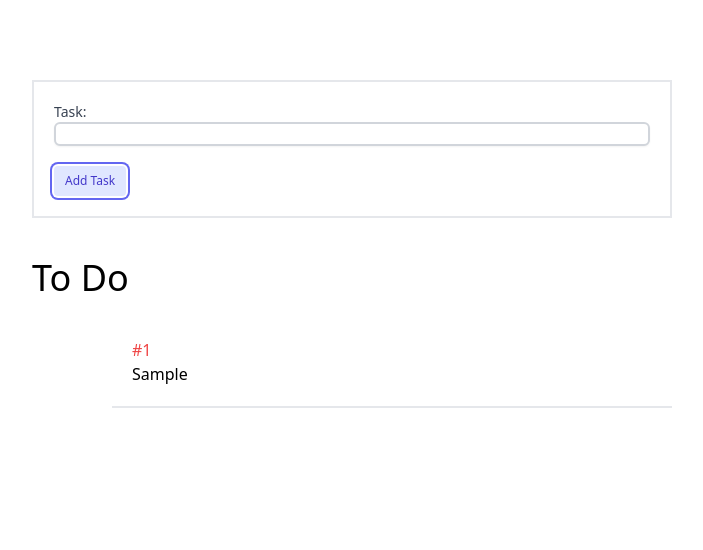
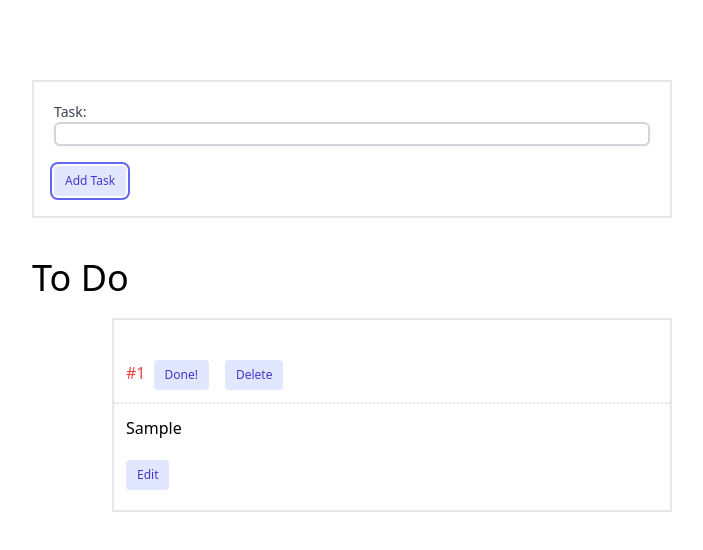
Before and after one commit to jdklueber/todolist_demo, a React (Create React App) app: page / in a window 1280 px wide. Both pictures are taken after typing "Sample" into the empty fields and a click on the button "Add Task". Shown: the top 550 px of the page, without its empty margins (288-991 px from the left). Built offline with nearby package versions, Linux system fonts and the light colour scheme.

Commit message:
Added edit and delete functionality

```diff
--- a/src/App.js
+++ b/src/App.js
@@ -5,26 +5,47 @@ import {useState} from "react";
 function App() {
     const [taskList, setTaskList] = useState([]);
     const [taskInput, setTaskInput] = useState("");
+    const [nextId, setNextId] = useState(1);
 
-    const updateTaskList = () => {
+    const addATask = () => {
         const newTaskList = [...taskList];  //Copy the original state
         const task = {
-            id: taskList.length + 1, //THIS IS VERY LAZY! Be careful if the list shrinks, ID's can repeat!
+            id: nextId,
             desc: taskInput,
             isDone: false
         }
 
         newTaskList.push(task);             //Mutate it
         setTaskList(newTaskList);           //Store it
-        setTaskInput("");             //Store the other bit
+        setTaskInput("");             //Reset the task inputter
+        setNextId(nextId + 1);        //Increment the next ID
+    }
+
+    const updateTaskList = (updatedTask) => {
+        const newTaskList = [...taskList];
+        for (let i = 0; i < newTaskList.length; i++) {
+            if (newTaskList[i].id === updatedTask.id ) {
+                newTaskList[i] = updatedTask;
+                break;
+            }
+        }
+
+        setTaskList(newTaskList);
+    }
+
+    const deleteTask = (task) => {
+        const newTaskList = taskList.filter( e => e.id !== task.id);
+        setTaskList(newTaskList);
     }
 
   return (
     <div>
        <TaskInput value={taskInput}
                   onChange={(e) => {setTaskInput(e.currentTarget.value)}}
-                  updateTaskList={updateTaskList}/>
-        <TaskList taskList={taskList}/>
+                  buttonAction={addATask}
+                  label={"Add Task"}
+       />
+        <TaskList taskList={taskList} updateTaskList={updateTaskList} deleteTask={deleteTask}/>
     </div>
   );
 }
--- a/src/components/TaskDisplay.jsx
+++ b/src/components/TaskDisplay.jsx
@@ -1,13 +1,52 @@
-import React from "react";
+import React, {useState} from "react";
+import Button from "./Button";
+import TaskInput from "./TaskInput";
 
-function TaskDisplay({task}) {
+function TaskDisplay({task, updateTaskList, deleteTask}) {
+    const [newDescription, setNewDescription] = useState("");
+    const [editMode, setEditMode] = useState(false);
+
     const colorCode = task.isDone ? "text-green-500" : "text-red-500";
 
+    const editAction = () => {
+        setNewDescription(task.desc);
+        setEditMode(true);
+    }
+
+    const updateTask = () => {
+        const newTask = {...task};
+        newTask.desc = newDescription;
+        updateTaskList(newTask);
+        setNewDescription("");
+        setEditMode(false);
+    }
+
+    const markComplete = () => {
+        const newTask = {...task};
+        newTask.isDone = true;
+        updateTaskList(newTask);
+    }
+
+    const editButton = <div><Button onClick={editAction} label={"Edit"}/> </div>;
+
+    const editor = <TaskInput label={"Update Task"}
+                              onChange={(e)=>setNewDescription(e.currentTarget.value)}
+                              value={newDescription}
+                              buttonAction={updateTask}/>
 
     return (
-        <div className={"border-b-2 p-5"}>
-            <div className={colorCode}>#{task.id}</div>
-            <div>{task.desc}</div>
+        <div className={"border-2 py-5 mb-5"}>
+            <div className={`${colorCode} border-b-2 border-dotted pb-3 px-3 mb-3`}>#{task.id}
+                {task.isDone ? "" :
+                    <span className={"mx-2"}><Button label={"Done!"} onClick={markComplete}/></span>
+                }
+                <span className={"mx-2"}><Button label={"Delete"} onClick={() => deleteTask(task)}/></span>
+            </div>
+            <div className={"px-3"}>{task.desc}
+                { editMode ?  editor : editButton }
+            </div>
+
+
         </div>
     )
 }
--- a/src/components/TaskInput.jsx
+++ b/src/components/TaskInput.jsx
@@ -1,7 +1,7 @@
 import React from "react";
 import Button from "./Button";
 
-function TaskInput({value, onChange, updateTaskList}) {
+function TaskInput({value, onChange, buttonAction, label}) {
 
     return (
         <div className={"w-1/2 border-2 mx-auto p-5 mt-20"}>
@@ -9,7 +9,7 @@ function TaskInput({value, onChange, updateTaskList}) {
             <input type={"text"} value={value} onChange={onChange}
                          className={"shadow-sm border-gray-300 border-2 focus:ring-indigo-500 focus:border-indigo-500 block w-full sm:text-sm border-gray-300 rounded-md"}
             />
-            <Button onClick={updateTaskList} label={"Add Task"}/>
+            <Button onClick={buttonAction} label={label}/>
         </div>
     )
 }
--- a/src/components/TaskList.jsx
+++ b/src/components/TaskList.jsx
@@ -1,13 +1,19 @@
 import React from "react";
 import TaskDisplay from "./TaskDisplay";
 
-function TaskList({taskList}) {
+function TaskList({taskList, updateTaskList, deleteTask}) {
 
     return (
         <div className={"w-1/2 mx-auto mt-10"}>
             <h1 className={"text-4xl my-5"}>To Do</h1>
             <div className={"ml-20"}>
-                {taskList.length ? taskList.map(e => <TaskDisplay key={e.id} task={e}/>) : "No tasks yet!"}
+                {taskList.length ?
+                    taskList.map(e => <TaskDisplay key={e.id}
+                                                   task={e}
+                                                   updateTaskList={updateTaskList}
+                                                   deleteTask={deleteTask}/>)
+                    : "No tasks yet!"
+                }
             </div>
         </div>
 
```
